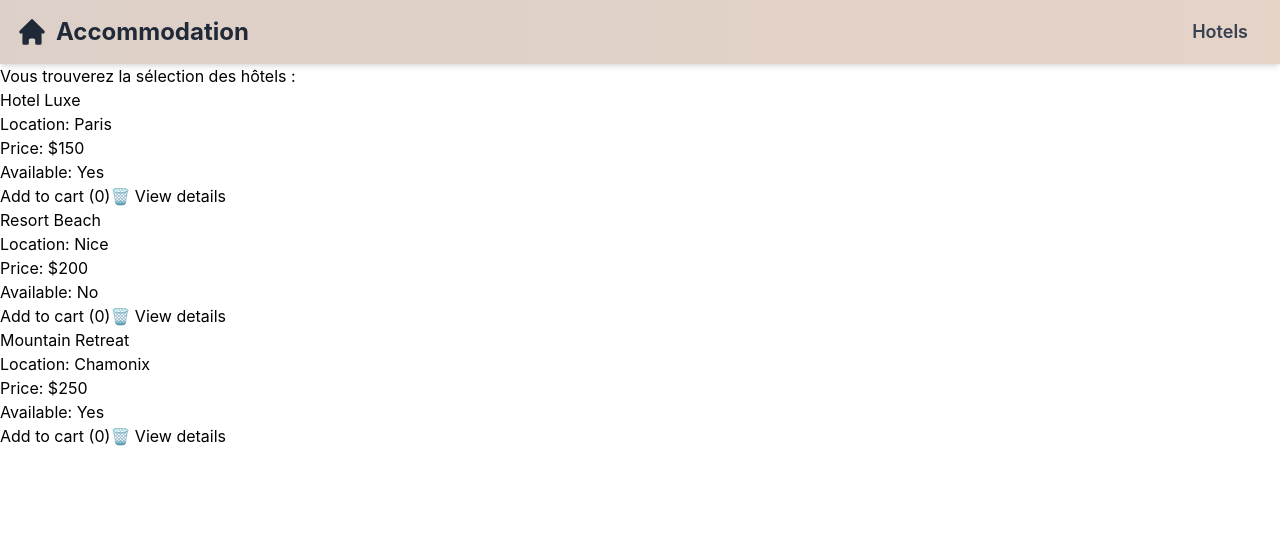
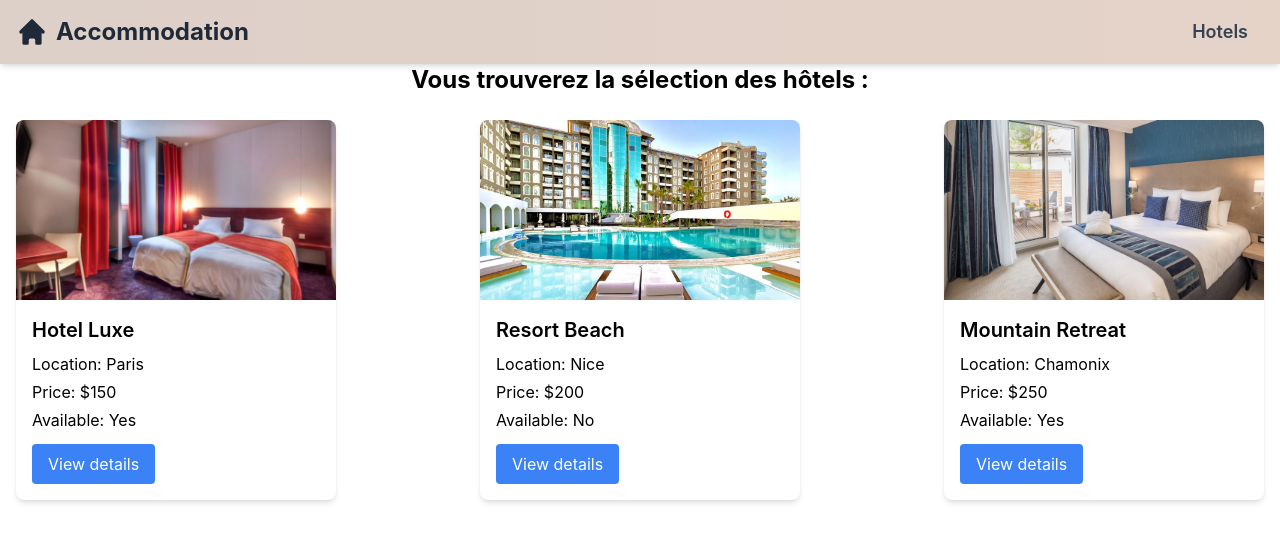
Before and after one commit to Marjo14/Accommodation_site, a React (Create React App) app: page /Hotels in a window 1280 px wide. Shown: the top 542 px of the page. Built offline with nearby package versions, Linux system fonts and the light colour scheme.

Commit message:
Creation Tailwind Hotels Cards

```diff
--- a/src/components/CardsHotels.jsx
+++ b/src/components/CardsHotels.jsx
@@ -1,49 +1,30 @@
-import React, { useState } from 'react'
+import React from 'react';
 import { Link } from 'react-router-dom';
-import DetailsHotel from '../pages/DetailsHotel';
 
-export const CardsHotels = ({ id, name, location, price, image, available, addToCardsHotels }) => { //Props
-    const [count, setCount] = useState(0); // Initialiser le count
+export const CardsHotels = ({ id, name, location, price, image, available }) => {
+    return (
+        <div className="flex-shrink-0 w-80 bg-white rounded-lg shadow-md overflow-hidden">
+            <div className="relative w-full pt-[56.25%]">
+                <img
+                    src={image}
+                    alt={name}
+                    className="absolute inset-0 w-full h-full object-cover"
+                />
+            </div>
+            <div className="p-4">
+                <h3 className="text-xl font-semibold mb-2">{name}</h3>
+                <p className="mb-1">Location: {location}</p>
+                <p className="mb-1">Price: ${price}</p>
+                <p className="mb-3">Available: {available ? 'Yes' : 'No'}</p>
+                <Link
+                    to={`/Hotels/${id}`}
+                    className="inline-block bg-blue-500 text-white px-4 py-2 rounded hover:bg-blue-600 transition duration-300"
+                >
+                    View details
+                </Link>
+            </div>
+        </div>
+    );
+};
 
-    const handleRemoveClick = () => { // Création variable pour décrémenter le count en prenant compte de l'incrémentation précédente
-        setCount(prevCount => Math.max(0, prevCount - 1)); // The Math.max() method returns the number with the highest value.
-        // prevCount =>  prend comme argument la valeur précédente de count (qu'on appelle ici prevCount).
-
-    };
-
-    const cardsHotels = {
-        id: id, //variable des proprs
-        name: name,
-        location: location,
-        price: price,
-        image: image,
-        available: available,
-    }
-
-    return (
-        <div className="hotel-card">
-
-            <h3>{name}</h3>
-            <p>Location: {location}</p>
-            <p>Price: ${price}</p>
-            <p>Available: {available ? 'Yes' : 'No'}</p>
-            <button onClick={() => addToCardsHotels({ id, name, location, price, image, available })}>
-                Add to cart ({count})
-            </button>
-            <button
-
-                type="button"
-                onClick={handleRemoveClick}
-                aria-label="Remove from cart">
-
-                🗑️
-            </button>
-            <Link to ={`/Hotels/${id}`}> View details</Link>
-
-
-        </div>
-
-    )
-}
-
-export default CardsHotels
+export default CardsHotels;
--- a/src/pages/DetailsHotel.jsx
+++ b/src/pages/DetailsHotel.jsx
@@ -19,11 +19,10 @@ const DetailsHotel = () => {
 
   return (
     <div>
-    <h1> {id}</h1>
-    <p> {hotel.name}</p>
-    <p>{hotel.image}</p>
-    <p> {hotel.price}</p>
-    <p> {hotel.available}</p>
+    <h2> {hotel.name}</h2>
+    <img src={hotel.image}  />
+    <p> € {hotel.price}</p>
+    <p>Available: {hotel.available ? 'Yes' : 'No'}</p>
 
     </div>
 
--- a/src/pages/Hotels.jsx
+++ b/src/pages/Hotels.jsx
@@ -4,20 +4,17 @@ import CardsHotels from '../components/CardsHotels';
 
 const Hotels = ({ addToCardsHotels }) => {
     const [cardsHotels, setCardsHotels] = useState(DataHotel);
-    console.log('cardsHotels:', cardsHotels);
 
-    // Fonction pour gérer l'ajout d'un hôtel au panier
     const handleAddToCart = (hotel) => {
         console.log('Ajout au panier:', hotel);
         addToCardsHotels(hotel);
     };
-    console.log(cardsHotels)
 
     return (
-        <div className="hotels-container">
-            <h2 className="hotels-title">Vous trouverez la sélection des hôtels :</h2>
-            <div className="hotels-grid">
-                {cardsHotels.map((element,index) => (
+        <div className="w-full px-4">
+            <h2 className="text-2xl font-bold mb-6 text-center">Vous trouverez la sélection des hôtels :</h2>
+            <div className="flex justify-between">
+                {cardsHotels.slice(0, 3).map((element) => (
                     <CardsHotels
                         key={element.id}
                         id={element.id}
@@ -26,7 +23,8 @@ const Hotels = ({ addToCardsHotels }) => {
                         price={element.price}
                         image={element.image}
                         available={element.available}
-                        addToCardsHotels={handleAddToCart}
+                        addToCardsHotels={() => handleAddToCart(element)}
+                        className="w-[32%]" // Ajustez ce pourcentage si nécessaire
                     />
                 ))}
             </div>
```
